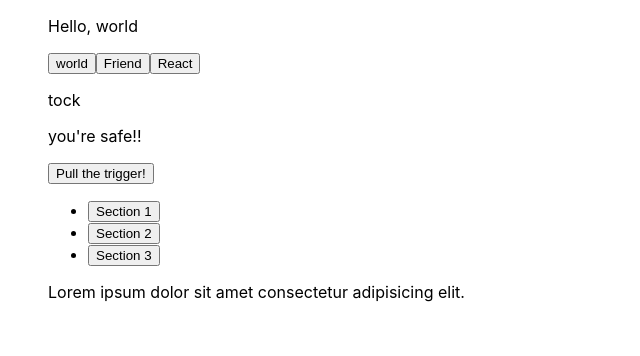
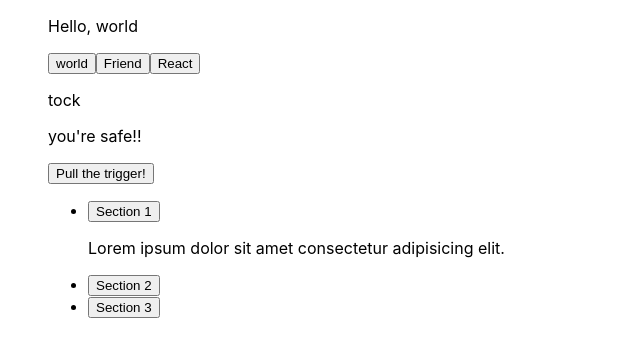
Before and after one commit to thinkful-ei-narwhal/react-playground-isaac-cesar, a React (Create React App) app: page / in a window 1280 px wide. Both pictures are taken after a click on the button "Section 1". Shown: the top 356 px of the page, without its empty margins (0-640 px from the left). Built offline with nearby package versions, Linux system fonts and the light colour scheme; the HTML template or start-up script is replaced by a standard one.

Commit message:
added the content on correct li

```diff
--- a/src/state-drills/Accordion.js
+++ b/src/state-drills/Accordion.js
@@ -2,7 +2,8 @@ import React from 'react';
 
 class Accordion extends React.Component {
 	state = {
-		content: '',
+        content: '',
+        indexClick: null
 	};
 
 	handleDisplay() {
@@ -11,11 +12,15 @@ class Accordion extends React.Component {
 				<li key={index}>
 					<button
 						onClick={() => {
-							return this.setState({ content: e.content });
+							return this.setState({
+                                content: e.content,
+                                indexClick: index
+                            });
 						}}
 					>
 						{e.title}
 					</button>
+                    {(this.state.indexClick=== index)&&<p>{this.state.content}</p>}
 				</li>
 			);
 		});
@@ -24,8 +29,9 @@ class Accordion extends React.Component {
 	render() {
 		return (
 			<div>
-				<ul>{this.handleDisplay()}</ul>
-				<p>{this.state.content}</p>
+				<ul>
+                    {this.handleDisplay()}
+                </ul>
 			</div>
 		);
 	}
```
